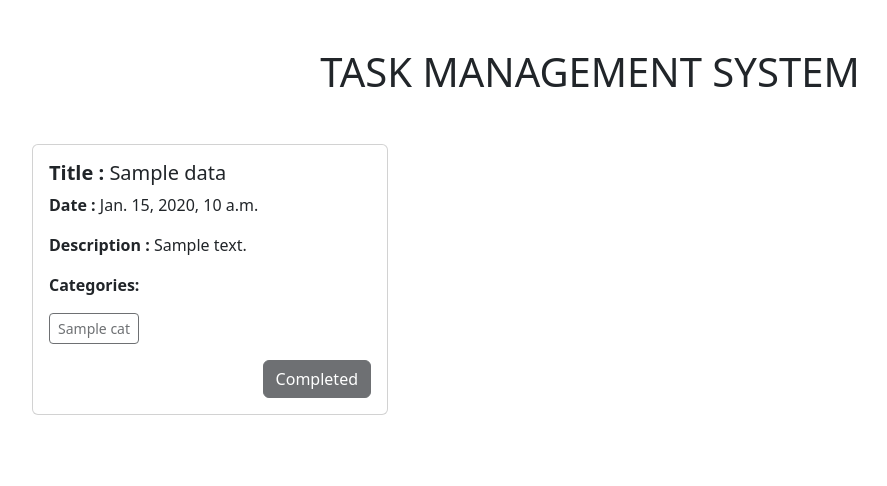
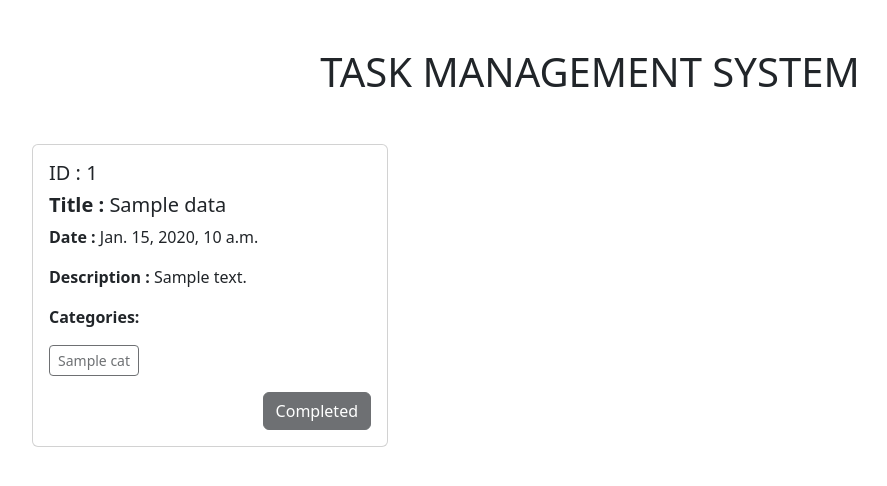
Before and after one commit to marjanhasan/Task-Management-System, a Django app: template task_management_system/templates/index.html in a window 1280 px wide. Shown: the part 56-542 px from the top of the page, without its empty margins (50-937 px from the left). Run offline with Django 3.2, Linux system fonts and the light colour scheme; the template is opened without the code that fills it: most values are stand-ins (such as "Sample title", 1, 10 or a date in 2020).

Commit message:
Update index.html

```diff
--- a/task_management_system/templates/index.html
+++ b/task_management_system/templates/index.html
@@ -6,6 +6,7 @@
       <div class="col-sm-4 mb-3 mb-sm-0">
         <div class="card">
           <div class="card-body">
+            <h5 class="card-text"><span class="fw-medium">ID :</span> {{ i.id }}</h5>
             <h5 class="card-title"><span class="fw-bold">Title :</span> {{ i.taskTitle }}</h5>
             <p class="card-text">
               <span class="fw-bold">Date :</span> {{ i.assigned_date }}
```
